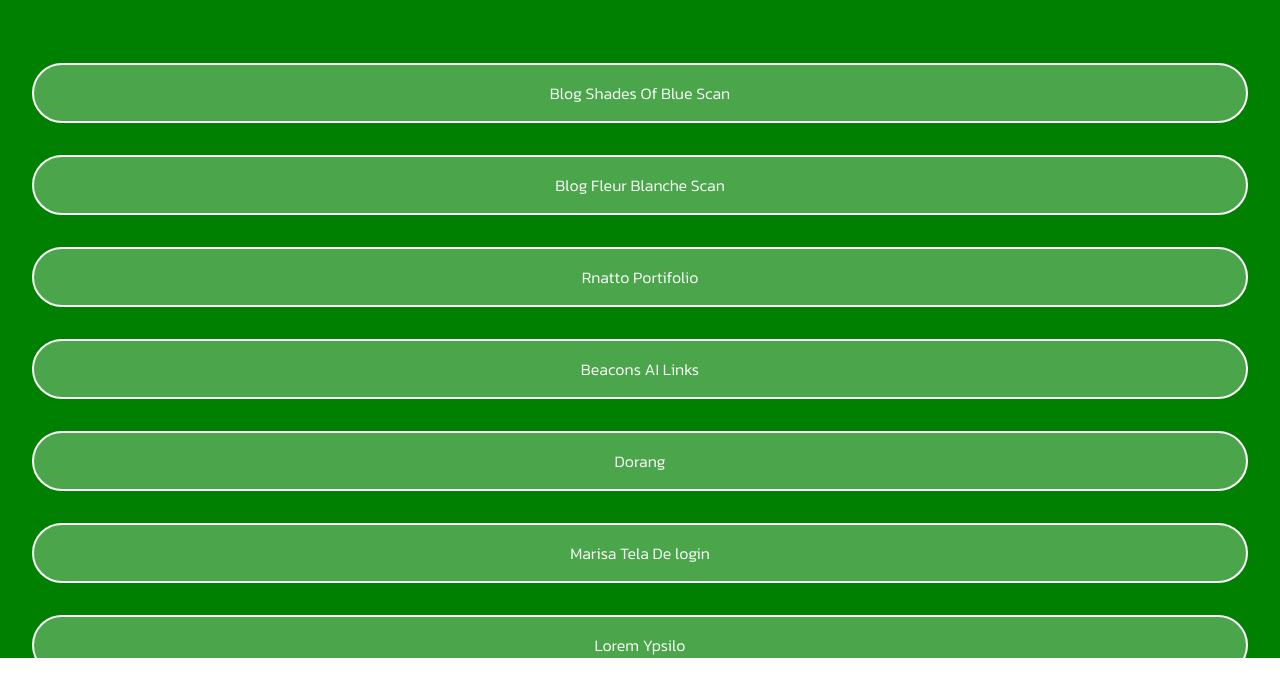
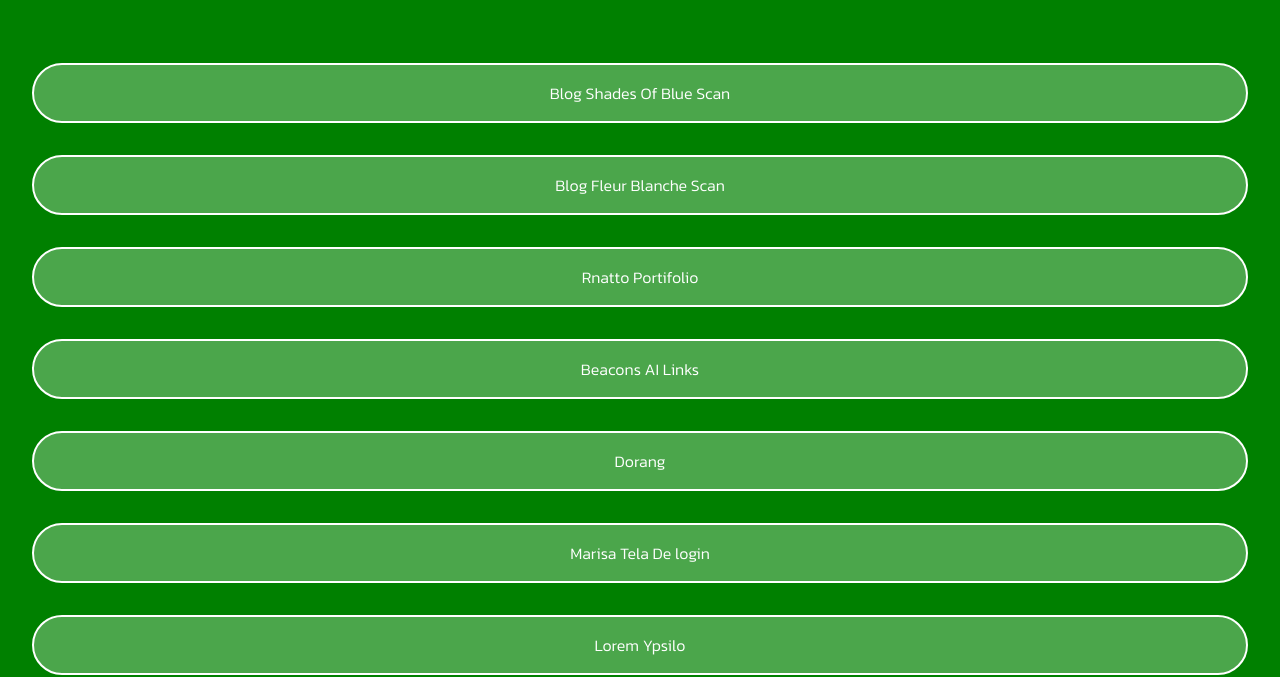
Before and after one commit to CLedsonB/Templates-Pronto, a plain HTML site: page index.html in a window 1280 px wide. Shown: the part 142-819 px from the top of the page. Drawn offline with Linux system fonts and the light colour scheme.

Commit message:
Update index.html

```diff
--- a/index.html
+++ b/index.html
@@ -21,8 +21,7 @@
         display: inline;
     }
     .conter {
-        position: fixed;
-        height: 100vh;
+        position: absolute;
         width: 100vw;
         background-image: url("espaco.png");
         background-repeat: no-repeat;
```
